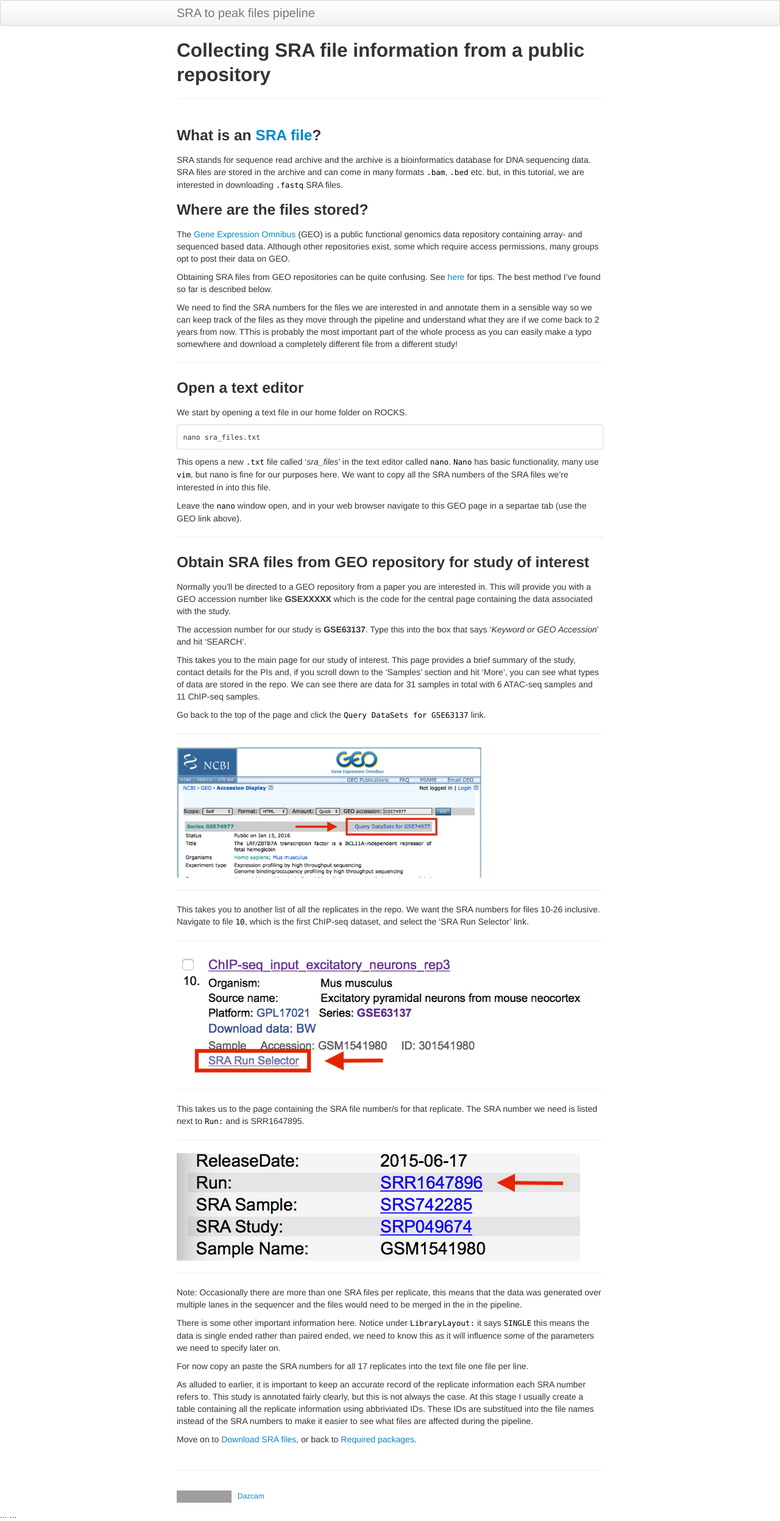
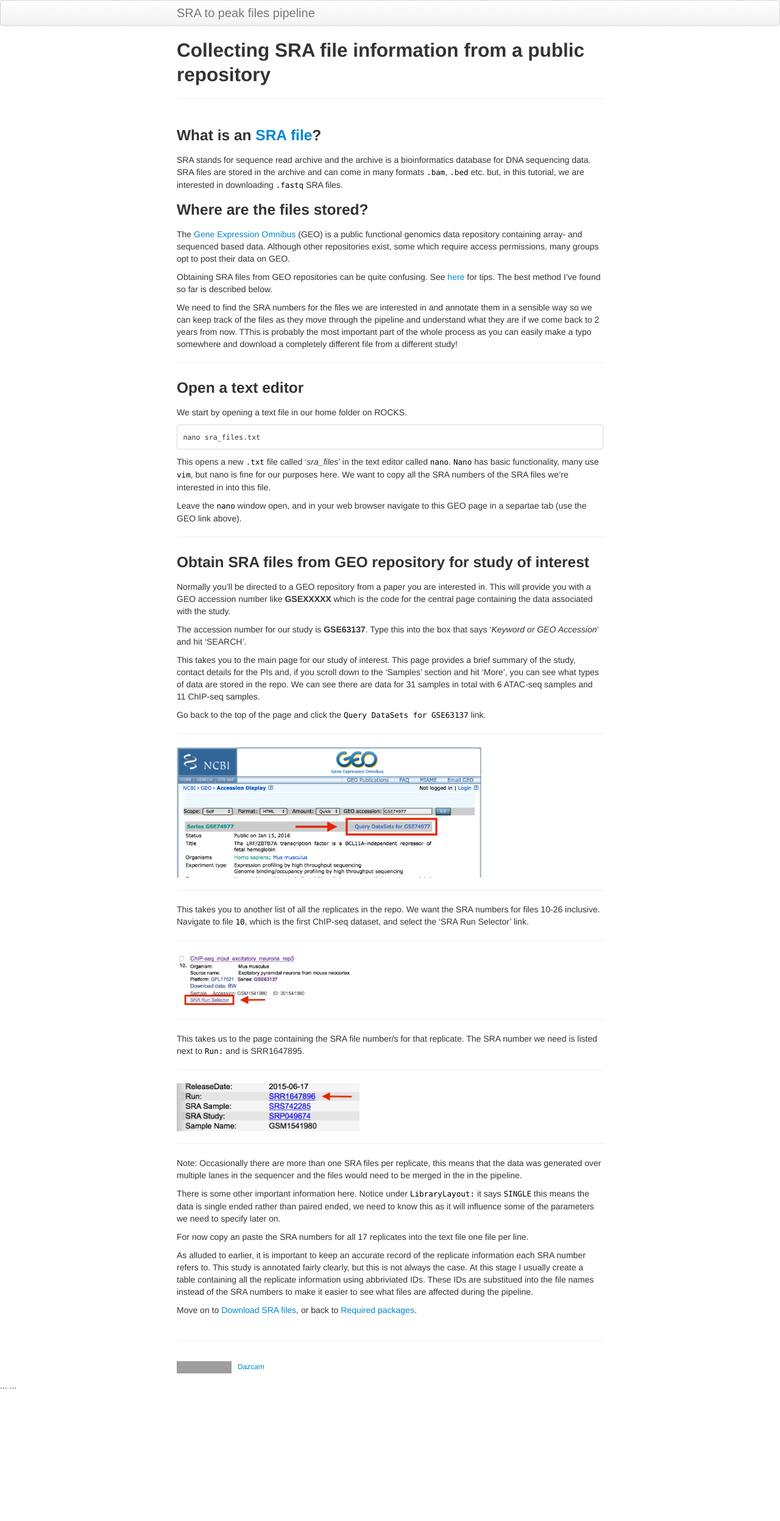
Before and after one commit to Dazcam/Bioinformatics-tutorials, a Jekyll site: the page built from pages/get_sra_info.md, in a window 1280 px wide. Shown: the whole page at 61% size. Built offline with Jekyll 4.4.1, drawn with Linux system fonts in a browser that asks for light colours; after the commit the page ends 2282 px from its top, so only the background shows below that; grey boxes are pictures that could not be loaded.

Commit message:
Minor edits

```diff
--- a/pages/get_sra_info.md
+++ b/pages/get_sra_info.md
@@ -62,7 +62,7 @@ Go back to the top of the page and click the `Query DataSets for GSE63137` link.
 
 ***
 
-![image1]({{ site.baseurl }}/assets/geo_screenshot1.png){:height="250px" width="500px"}
+![image1]({{ site.baseurl }}/assets/geo_screenshot1.png){:height="250px" width="500px"}{: .center-image }
 
 ***
 
@@ -71,7 +71,7 @@ Navigate to file `10`, which is the first ChIP-seq dataset, and select the 'SRA
 
 ***
 
-![Image2]({{ site.baseurl }}/assets/SRArunSelector.png)
+![Image2]({{ site.baseurl }}/assets/SRArunSelector.png){:height="150px" width="300px"}{: .center-image }
 
 ***
 
@@ -80,7 +80,7 @@ SRR1647895.
 
 ***
 
-![Image3]({{ site.baseurl }}/assets/SRAnumber.png)
+![Image3]({{ site.baseurl }}/assets/SRAnumber.png){:height="150px" width="300px"}{: .center-image }
 
 ***
 
```
